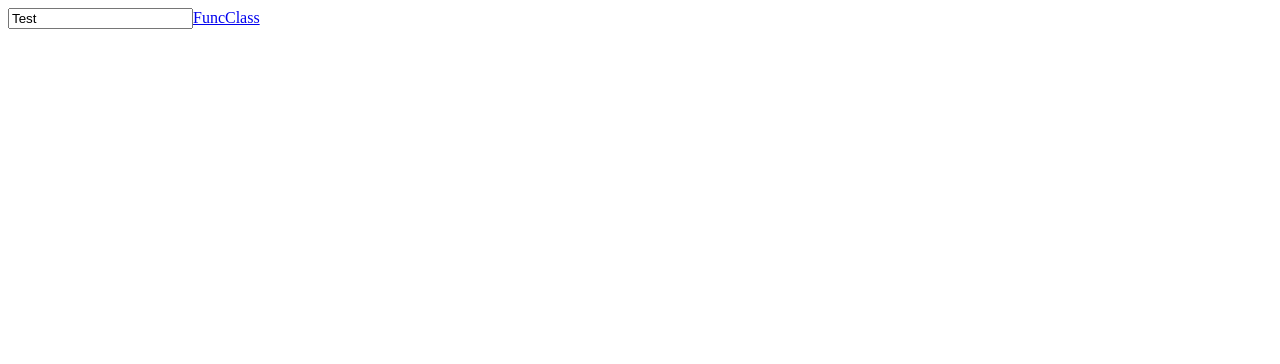
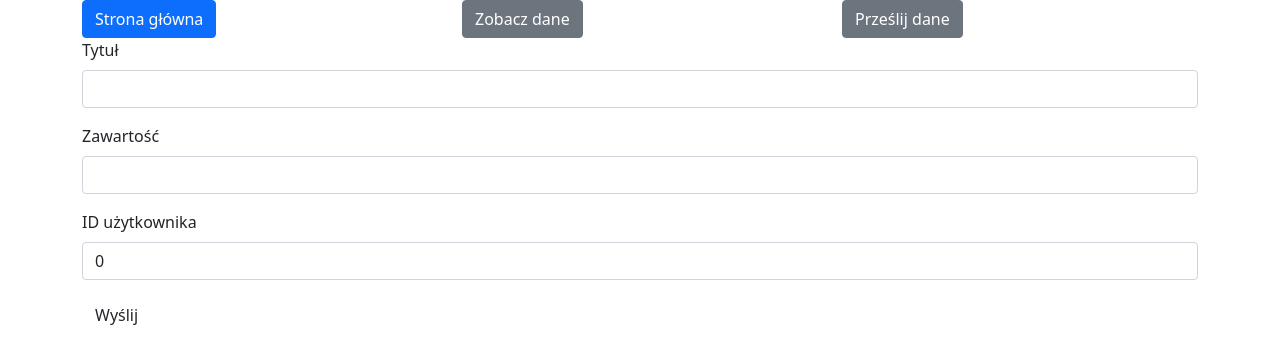
Before and after one commit to pjwstkIOprojekt/webclient, a React (Create React App) app: page /post in a window 1280 px wide. Before the commit this address had no page. Shown: the top 364 px of the page. Built offline with nearby package versions, Linux system fonts and the light colour scheme.

Commit message:
Rect-Bootstrap and API calls demo
Added react-bootstrap with some examples and some simple API calls.

```diff
--- a/package.json
+++ b/package.json
@@ -11,6 +11,7 @@
     "@types/react": "^17.0.38",
     "@types/react-dom": "^17.0.11",
     "react": "^17.0.2",
+    "react-bootstrap": "^2.1.2",
     "react-dom": "^17.0.2",
     "react-router-dom": "^6.2.1",
     "react-scripts": "5.0.0",
--- a/public/index.html
+++ b/public/index.html
@@ -4,6 +4,7 @@
     <meta charset="utf-8" />
     <link rel="icon" href="%PUBLIC_URL%/favicon.ico" />
     <link rel="stylesheet" href="%PUBLIC_URL%/css/style.css" />
+    <link rel="stylesheet" href="https://cdn.jsdelivr.net/npm/bootstrap@5.1.3/dist/css/bootstrap.min.css" integrity="sha384-1BmE4kWBq78iYhFldvKuhfTAU6auU8tT94WrHftjDbrCEXSU1oBoqyl2QvZ6jIW3" crossorigin="anonymous" />
     <meta name="viewport" content="width=device-width, initial-scale=1" />
     <title>React App</title>
 </head>
--- a/src/App.tsx
+++ b/src/App.tsx
@@ -1,44 +1,34 @@
 import React from "react";
 import { BrowserRouter, Link, Routes, Route } from "react-router-dom";
+import Container from "react-bootstrap/Container";
+import Row from "react-bootstrap/Row";
+import Col from "react-bootstrap/Col";
+import Button from "react-bootstrap/Button";
+import Hello from "./components/Hello";
 import Func from "./components/Func";
 import Class from "./components/Class";
 
-export default class App extends React.Component<any, any>
+export default class App extends React.Component
 {
-    constructor(props: any)
-    {
-        super(props);
-
-        this.state = {
-            value: "Test"
-        };
-    }
-
-    onChange = (event: React.ChangeEvent<HTMLInputElement>) => {
-        const { value } = event.target;
-
-        this.setState({
-            value: value
-        });
-    };
-
     render()
     {
         return (
-            <main>
-                <BrowserRouter>
-                    <div>
-                        <input onChange={this.onChange} id="val" value={this.state.value} />
-                        <Link to={`/func/${this.state.value}`}>Func</Link>
-                        <Link to={`/class/${this.state.value}`}>Class</Link>
+            <BrowserRouter>
+                <Container>
+                    <Row>
+                        <Col><Link to="/"><Button variant="primary">Strona główna</Button></Link></Col>
+                        <Col><Link to="/get"><Button variant="secondary">Zobacz dane</Button></Link></Col>
+                        <Col><Link to="/post"><Button variant="secondary">Prześlij dane</Button></Link></Col>
+                    </Row>
+                    <Row>
                         <Routes>
-                            <Route path="/" element={<br />} />
-                            <Route path="/func/:value" element={<Func />} />
-                            <Route path="/class/:value" element={<Class />} />
+                            <Route path="/" element={<Hello />} />
+                            <Route path="/get" element={<Func />} />
+                            <Route path="/post" element={<Class />} />
                         </Routes>
-                    </div>
-                </BrowserRouter>
-            </main>
+                    </Row>
+                </Container>
+            </BrowserRouter>
         );
     }
 }
--- /dev/null
+++ b/src/apiCalls/exampleCalls.ts
@@ -0,0 +1,26 @@
+// Interfaces in TS are used to define custom object types
+export interface exampleData
+{
+    title: string,
+    body: string,
+    userId: number
+}
+
+// API fetch returns a Promise
+export function exampleGet()
+{
+    return fetch("https://jsonplaceholder.typicode.com/posts");
+}
+
+// Fetch can also be used for other requests like POST etc.
+// In TS all data types can be made readonly
+export function examplePost(data: Readonly<exampleData>)
+{
+    return fetch("https://jsonplaceholder.typicode.com/posts", {
+        method: "POST",
+        headers: {
+            "Content-type": "application/json; charset=UTF-8"
+        },
+        body: JSON.stringify(data)
+    });
+}
--- a/src/components/Class.tsx
+++ b/src/components/Class.tsx
@@ -1,37 +1,109 @@
 import React from "react";
-import withParams from "../helpers/withParams";
+import { exampleData, examplePost } from "../apiCalls/exampleCalls";
+import Form from "react-bootstrap/Form";
+import Button from "react-bootstrap/Button";
+import Alert from "react-bootstrap/Alert";
 
-interface Params
+interface exampleState
 {
-    value: string;
+    item: exampleData,
+    // Elements can be optional
+    result?: number
 }
 
-interface ExampleProps
+export default class Class extends React.Component<{}, exampleState>
 {
-    params: Params;
-}
+    state: exampleState
 
-interface ExampleState
-{
-    value: string;
-}
-
-class Class extends React.Component<ExampleProps, ExampleState>
-{
-    constructor(props: ExampleProps)
+    constructor(props: Readonly<{}>)
     {
         super(props);
-        const { value } = props.params;
 
         this.state = {
-            value: value
+            item: {
+                title: "",
+                body: "",
+                userId: 0
+            },
+            result: undefined
         };
     }
 
+    onChange = (event: React.ChangeEvent<HTMLInputElement>) => {
+        const { id, value } = event.target;
+        const item = { ...this.state.item };
+        // item[name] = value; TS doesn't like it
+
+        // This solution is a bit retarded but TS wouldn't compile anything else... or I'm too dumb
+        if (id == "title")
+        {
+            item.title = value;
+        }
+        else if (id == "body")
+        {
+            item.body = value;
+        }
+        else if (id == "userId")
+        {
+            item.userId = parseInt(value);
+        }
+        else
+        {
+            console.log(event.target);
+        }
+
+        this.setState({
+            item: item,
+            result: undefined
+        });
+    };
+
+    onSubmit = (event: React.SyntheticEvent) => {
+        event.preventDefault();
+
+        this.setState({
+            result: -1
+        });
+
+        const item = this.state.item;
+        console.log(item);
+        const promise = examplePost(item);
+
+        promise.then(res => res.json()).then(data => {
+            this.setState({
+                result: data.id
+            });
+        }, err => {
+            console.log(err);
+
+            this.setState({
+                result: undefined
+            });
+        });
+    };
+
     render()
     {
-        return <h1>{this.state.value}</h1>;
+        const item = this.state.item;
+        const result = this.state.result;
+
+        return (
+            <Form onSubmit={this.onSubmit}>
+                <Form.Group className="mb-3" controlId="title">
+                    <Form.Label>Tytuł</Form.Label>
+                    <Form.Control type="text" value={item.title} onChange={this.onChange} />
+                </Form.Group>
+                <Form.Group className="mb-3" controlId="body">
+                    <Form.Label>Zawartość</Form.Label>
+                    <Form.Control type="text" value={item.body} onChange={this.onChange} />
+                </Form.Group>
+                <Form.Group className="mb-3" controlId="userId">
+                    <Form.Label>ID użytkownika</Form.Label>
+                    <Form.Control type="number" value={item.userId} onChange={this.onChange} />
+                </Form.Group>
+                <Button variant="accept" type="submit">Wyślij</Button>
+                {result ? <Alert key="0" variant="primary">{result < 0 ? "Przetwarzanie w toku..." : `Dane zostały przyjęte pod indeksem: ${result}`}</Alert> : ""}
+            </Form>
+        );
     }
 }
-
-export default withParams(Class);
--- a/src/components/Func.tsx
+++ b/src/components/Func.tsx
@@ -1,7 +1,31 @@
-import { useParams } from "react-router-dom";
+import { useState } from "react";
+import { exampleData, exampleGet } from "../apiCalls/exampleCalls";
+import ListGroup from "react-bootstrap/ListGroup";
 
+// Interfaces can use inheritance
+interface exampleType extends exampleData
+{
+    id: number
+}
+
+// Using state in a functional component
 export default function Func()
 {
-    const { value } = useParams();
-    return <h1>{value}</h1>;
+    const [content, setContent] = useState(undefined);
+
+    if (!content)
+    {
+        exampleGet().then(res => res.json()).then(data => {
+            if (data && data.length > 0 && !content) {
+                setContent(data.map((item: exampleType) => (
+                    <ListGroup.Item key={item.id}>
+                        ID Autora: {item.userId}<br />
+                        <b>{item.title}</b> {item.body}
+                    </ListGroup.Item>
+                )));
+            }
+        }, err => console.log(err));
+    }
+
+    return <ListGroup>{content}</ListGroup>;
 }
--- /dev/null
+++ b/src/components/Hello.tsx
@@ -0,0 +1,4 @@
+export default function Hello()
+{
+    return <h1>Hello there!</h1>;
+}
--- a/src/helpers/withParams.tsx
+++ b/src/helpers/withParams.tsx
@@ -1,6 +1,8 @@
+import React from "react";
 import { useParams } from "react-router-dom";
 
-export default function withParams(Component: any)
+// You can use this function to pass router path params into a component during export
+export default function withParams(Component: typeof React.Component)
 {
     return (props: JSX.IntrinsicAttributes) => <Component {...props} params={useParams()} />;
 }
```
Also changed, not shown: 1 other file (tests, documents, lock files or other folders).
